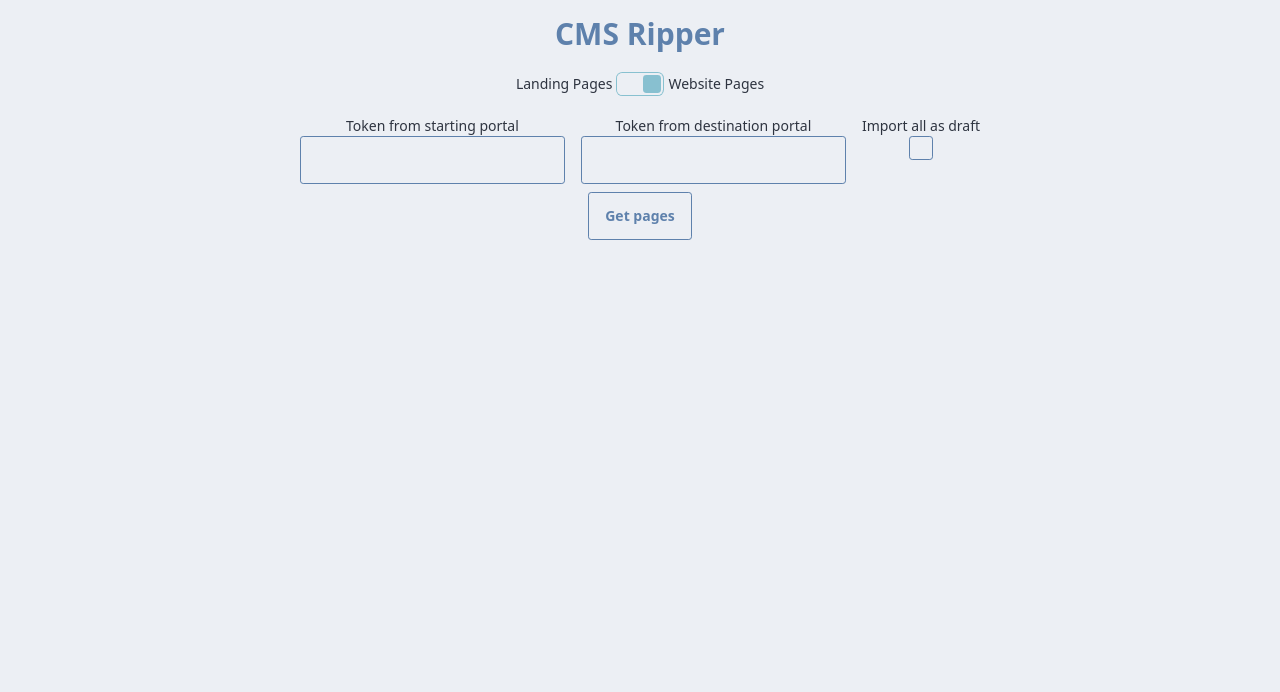
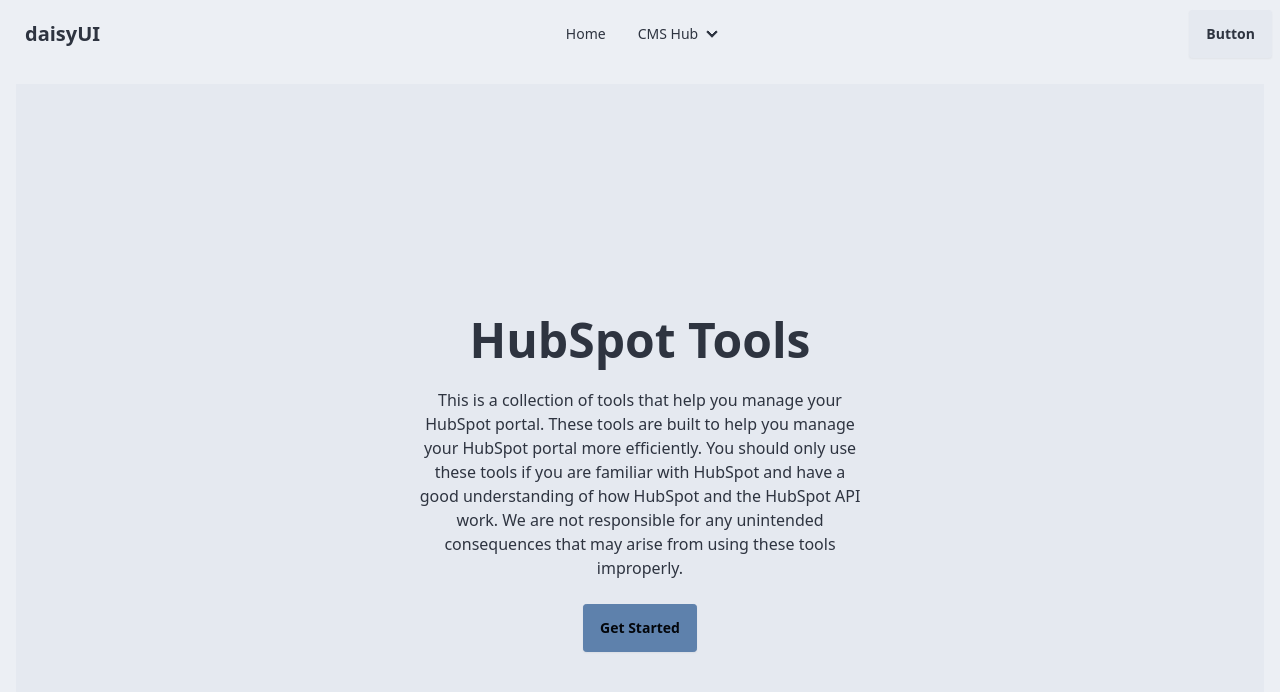
Before and after one commit to jim9112/hs-cms-copy, a SvelteKit app: page / in a window 1280 px wide. Shown: the top 692 px of the page. Built offline with nearby package versions, Linux system fonts and the light colour scheme.

Commit message:
separate out the pages and add in navigation

```diff
--- a/src/routes/+layout.svelte
+++ b/src/routes/+layout.svelte
@@ -2,6 +2,57 @@
   import '../app.css';
 </script>
 
+<div class="navbar bg-base-100">
+  <div class="navbar-start">
+    <div class="dropdown">
+      <div tabindex="0" role="button" class="btn btn-ghost lg:hidden">
+        <svg
+          xmlns="http://www.w3.org/2000/svg"
+          class="h-5 w-5"
+          fill="none"
+          viewBox="0 0 24 24"
+          stroke="currentColor"
+        >
+          <path
+            stroke-linecap="round"
+            stroke-linejoin="round"
+            stroke-width="2"
+            d="M4 6h16M4 12h8m-8 6h16"
+          />
+        </svg>
+      </div>
+      <ul
+        tabindex="0"
+        class="menu menu-sm dropdown-content bg-base-100 rounded-box z-[1] mt-3 w-52 p-2 shadow"
+      >
+        <li><a href="/">Home</a></li>
+        <li>
+          <a>CMS Hub</a>
+          <ul class="p-2">
+            <li><a href="bulk-page">Bulk Page Copy</a></li>
+          </ul>
+        </li>
+      </ul>
+    </div>
+    <a class="btn btn-ghost text-xl">daisyUI</a>
+  </div>
+  <div class="navbar-center hidden lg:flex">
+    <ul class="menu menu-horizontal px-1">
+      <li><a href="/">Home</a></li>
+      <li>
+        <details>
+          <summary>CMS Hub</summary>
+          <ul class="p-2">
+            <li><a href="bulk-page" class="w-max">Bulk Page Copy</a></li>
+          </ul>
+        </details>
+      </li>
+    </ul>
+  </div>
+  <div class="navbar-end">
+    <a class="btn">Button</a>
+  </div>
+</div>
 <main class="container p-4 mx-auto">
   <slot />
 </main>
--- a/src/routes/+page.svelte
+++ b/src/routes/+page.svelte
@@ -1,105 +1,16 @@
-<script lang="ts">
-  import TextInput from './components/TextInput.svelte';
-  import LoadingDialog from './components/LoadingDialog.svelte';
-  import Toast from './components/Toast.svelte';
-  // component state
-  let loading = false;
-  let toast = {
-    show: false,
-    message: '',
-    type: '',
-  };
-  let formData = {
-    tokenOne: '',
-    tokenTwo: '',
-    allDraft: false,
-    batch: true,
-    sitePage: true,
-  };
-  // bubble events for toast
-  function handleChange(ev: any) {
-    toast = ev.detail.toast;
-  }
-  const formAction = async () => {
-    loading = true;
-    const { tokenOne, tokenTwo, allDraft, sitePage } = formData;
-    const res = await fetch('/pages', {
-      method: 'post',
-      body: JSON.stringify({ tokenOne, tokenTwo, allDraft, sitePage }),
-      headers: {
-        'Content-Type': 'application/json',
-      },
-    });
-    const data = await res.json();
-    const newObj = JSON.parse(data);
-    loading = false;
-    if (newObj.status === 'COMPLETE') {
-      toast = {
-        show: true,
-        message: 'Pages imported successfully',
-        type: 'alert-success',
-      };
-    } else {
-      toast = {
-        show: true,
-        message: 'Error importing pages',
-        type: 'alert-error',
-      };
-    }
-  };
-  const updateFormInput = (e: Event) => {
-    formData = {
-      ...formData,
-      [(e.target as HTMLInputElement).name]: (e.target as HTMLInputElement)
-        .value,
-    };
-  };
-</script>
-
-{#if toast.show}
-  <Toast {toast} on:change={handleChange} />
-{/if}
-{#if loading}
-  <LoadingDialog>Copying pages.....</LoadingDialog>
-{/if}
-<h1 class="mb-3 text-3xl font-bold text-center text-primary">CMS Ripper</h1>
-<div class="flex mb-3 justify-evenly">
-  <div class="form-control">
-    <label class="flex gap-1 cursor-pointer label">
-      <span class="label-text">Landing Pages</span>
-      <input
-        type="checkbox"
-        class="toggle toggle-accent"
-        bind:checked={formData.sitePage}
-      />
-      <span class="label-text">Website Pages</span>
-    </label>
+<div class="hero bg-base-200 min-h-screen">
+  <div class="hero-content text-center">
+    <div class="max-w-md">
+      <h1 class="text-5xl font-bold">HubSpot Tools</h1>
+      <p class="py-6">
+        This is a collection of tools that help you manage your HubSpot portal.
+        These tools are built to help you manage your HubSpot portal more
+        efficiently. You should only use these tools if you are familiar with
+        HubSpot and have a good understanding of how HubSpot and the HubSpot API
+        work. We are not responsible for any unintended consequences that may
+        arise from using these tools improperly.
+      </p>
+      <button class="btn btn-primary">Get Started</button>
+    </div>
   </div>
 </div>
-<form class="flex flex-col items-center gap-2" on:submit={formAction}>
-  <div class="flex justify-center gap-4">
-    <TextInput
-      inputAction={updateFormInput}
-      label="Token from starting portal"
-      inputName="tokenOne"
-    />
-    <TextInput
-      inputAction={updateFormInput}
-      label="Token from destination portal"
-      inputName="tokenTwo"
-    />
-    <div class="form-control">
-      <label class="flex flex-col p-0 cursor-pointer label" for="allDraft">
-        <span class="label-text"> Import all as draft </span>
-        <input
-          bind:checked={formData.allDraft}
-          class="checkbox checkbox-primary"
-          type="checkbox"
-          name="allDraft"
-          id="allDraft"
-        />
-      </label>
-    </div>
-  </div>
-  <button class="btn btn-outline btn-primary" type="submit">Get pages</button>
-</form>
--- /dev/null
+++ b/src/routes/bulk-page/+page.svelte
@@ -0,0 +1,105 @@
+<script lang="ts">
+  import TextInput from '../components/TextInput.svelte';
+  import LoadingDialog from '../components/LoadingDialog.svelte';
+  import Toast from '../components/Toast.svelte';
+  // component state
+  let loading = false;
+  let toast = {
+    show: false,
+    message: '',
+    type: '',
+  };
+  let formData = {
+    tokenOne: '',
+    tokenTwo: '',
+    allDraft: false,
+    batch: true,
+    sitePage: true,
+  };
+  // bubble events for toast
+  function handleChange(ev: any) {
+    toast = ev.detail.toast;
+  }
+  const formAction = async () => {
+    loading = true;
+    const { tokenOne, tokenTwo, allDraft, sitePage } = formData;
+    const res = await fetch('/pages', {
+      method: 'post',
+      body: JSON.stringify({ tokenOne, tokenTwo, allDraft, sitePage }),
+      headers: {
+        'Content-Type': 'application/json',
+      },
+    });
+    const data = await res.json();
+    const newObj = JSON.parse(data);
+    loading = false;
+    if (newObj.status === 'COMPLETE') {
+      toast = {
+        show: true,
+        message: 'Pages imported successfully',
+        type: 'alert-success',
+      };
+    } else {
+      toast = {
+        show: true,
+        message: 'Error importing pages',
+        type: 'alert-error',
+      };
+    }
+  };
+  const updateFormInput = (e: Event) => {
+    formData = {
+      ...formData,
+      [(e.target as HTMLInputElement).name]: (e.target as HTMLInputElement)
+        .value,
+    };
+  };
+</script>
+
+{#if toast.show}
+  <Toast {toast} on:change={handleChange} />
+{/if}
+{#if loading}
+  <LoadingDialog>Copying pages.....</LoadingDialog>
+{/if}
+<h1 class="mb-3 text-3xl font-bold text-center text-primary">CMS Ripper</h1>
+<div class="flex mb-3 justify-evenly">
+  <div class="form-control">
+    <label class="flex gap-1 cursor-pointer label">
+      <span class="label-text">Landing Pages</span>
+      <input
+        type="checkbox"
+        class="toggle toggle-accent"
+        bind:checked={formData.sitePage}
+      />
+      <span class="label-text">Website Pages</span>
+    </label>
+  </div>
+</div>
+<form class="flex flex-col items-center gap-2" on:submit={formAction}>
+  <div class="flex justify-center gap-4">
+    <TextInput
+      inputAction={updateFormInput}
+      label="Token from starting portal"
+      inputName="tokenOne"
+    />
+    <TextInput
+      inputAction={updateFormInput}
+      label="Token from destination portal"
+      inputName="tokenTwo"
+    />
+    <div class="form-control">
+      <label class="flex flex-col p-0 cursor-pointer label" for="allDraft">
+        <span class="label-text"> Import all as draft </span>
+        <input
+          bind:checked={formData.allDraft}
+          class="checkbox checkbox-primary"
+          type="checkbox"
+          name="allDraft"
+          id="allDraft"
+        />
+      </label>
+    </div>
+  </div>
+  <button class="btn btn-outline btn-primary" type="submit">Get pages</button>
+</form>
```
